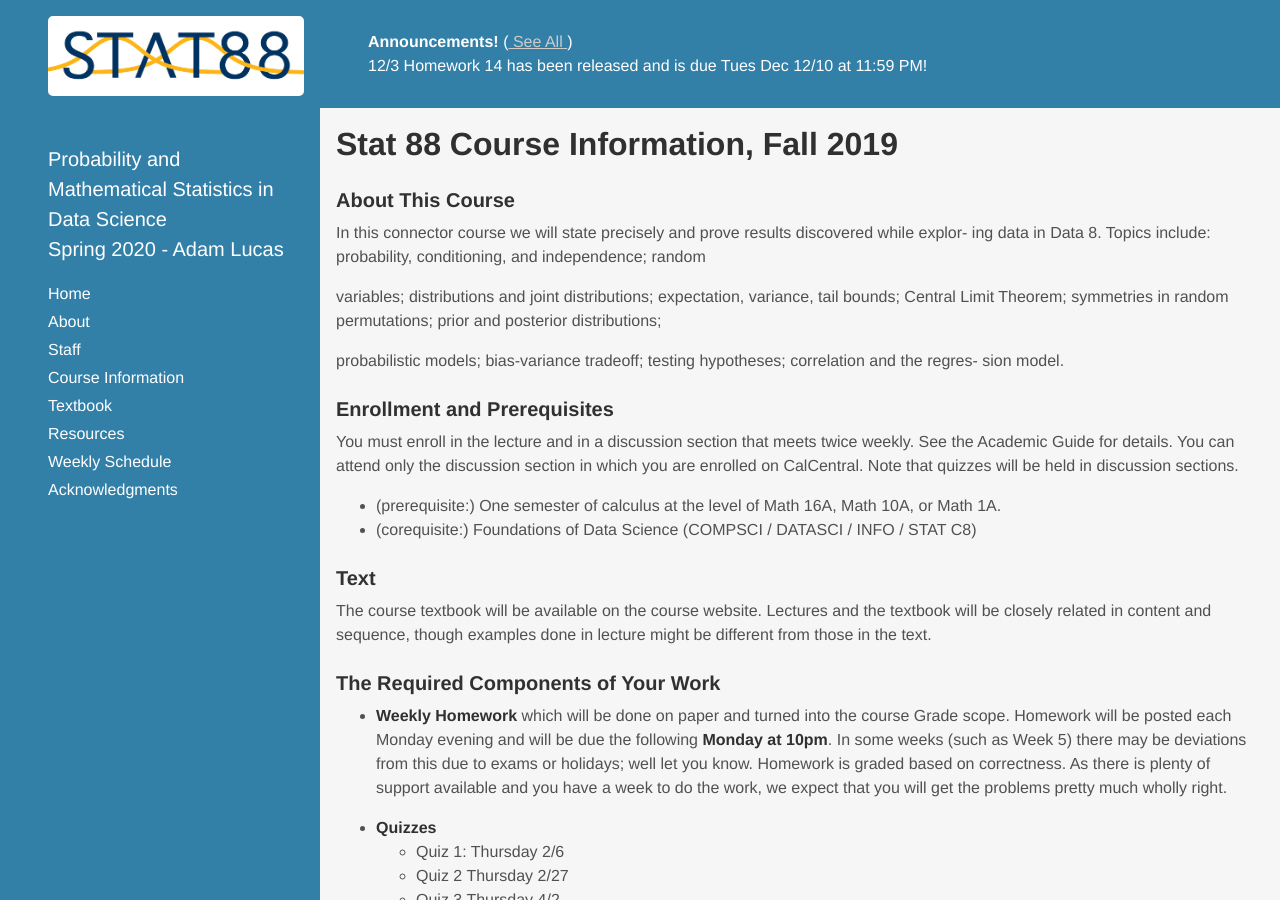
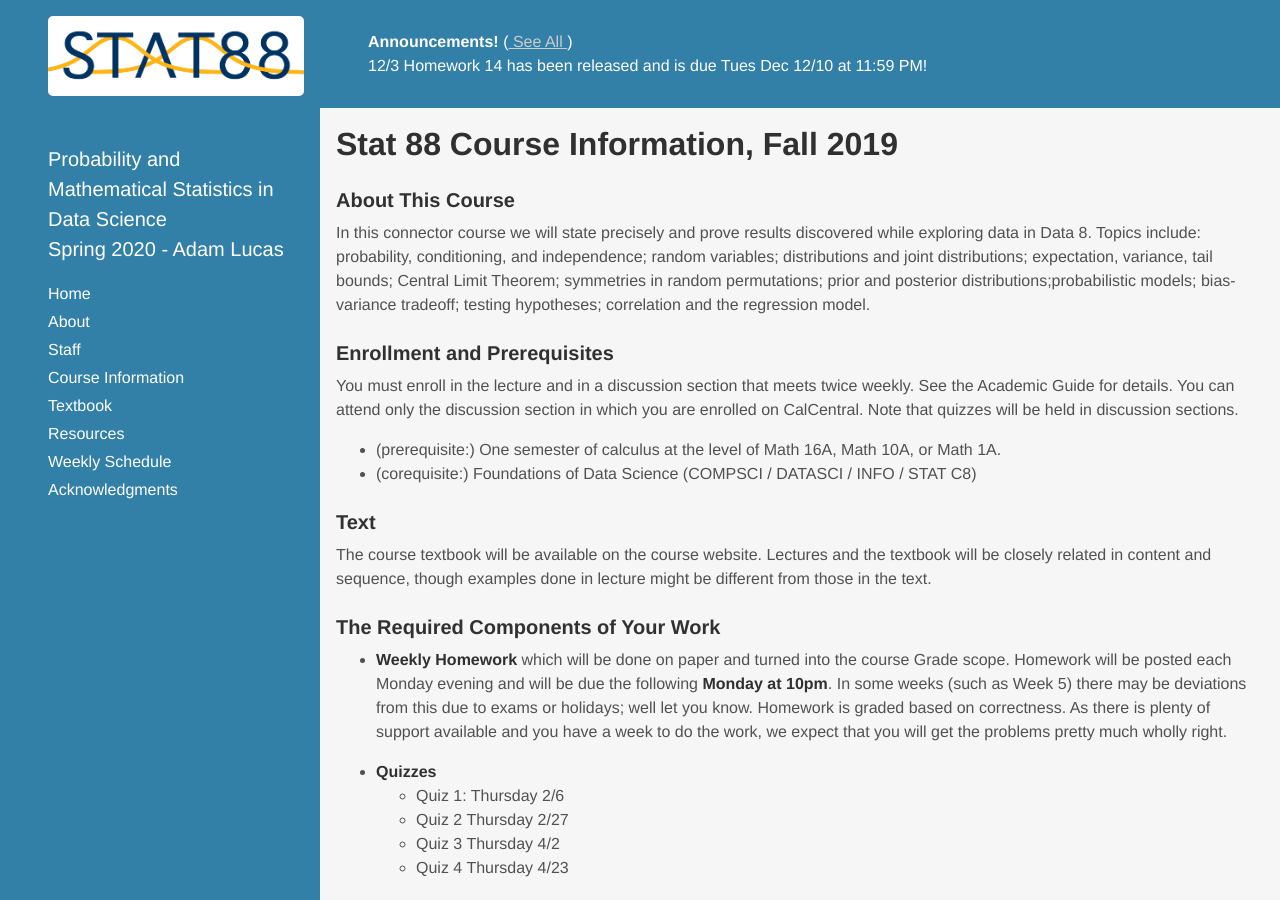
Before and after one commit to stat88/stat88.github.io, a Jekyll site: the page built from logistics.md, in a window 1280 px wide and 900 px high. Built offline with Jekyll 4.4.1, drawn with Linux system fonts in a browser that asks for light colours; some web fonts are replaced.

Commit message:
changed minor error

```diff
--- a/logistics.md
+++ b/logistics.md
@@ -6,14 +6,7 @@ title: Stat 88 Course Information, Fall 2019
 <!-- #### A. Adhikari #### -->
 ### About This Course ###
 
-In this connector course we will state precisely and prove results discovered while explor-
-ing data in Data 8. Topics include: probability, conditioning, and independence; random
-
-variables; distributions and joint distributions; expectation, variance, tail bounds; Central
-Limit Theorem; symmetries in random permutations; prior and posterior distributions;
-
-probabilistic models; bias-variance tradeoff; testing hypotheses; correlation and the regres-
-sion model.
+In this connector course we will state precisely and prove results discovered while exploring data in Data 8. Topics include: probability, conditioning, and independence; random variables; distributions and joint distributions; expectation, variance, tail bounds; Central Limit Theorem; symmetries in random permutations; prior and posterior distributions;probabilistic models; bias-variance tradeoff; testing hypotheses; correlation and the regression model.
 
 ### Enrollment and Prerequisites ###
 You must enroll in the lecture and in a discussion section that meets twice weekly.
```
